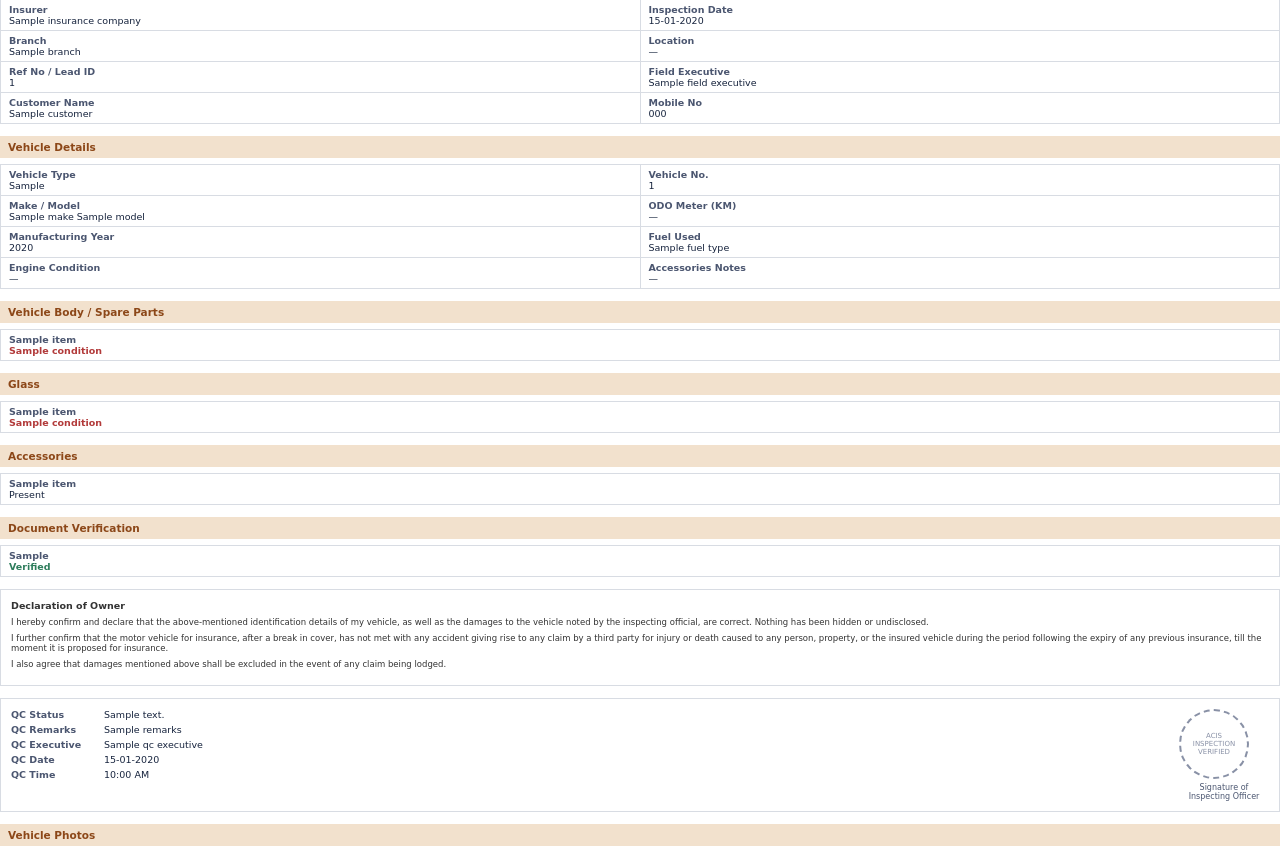
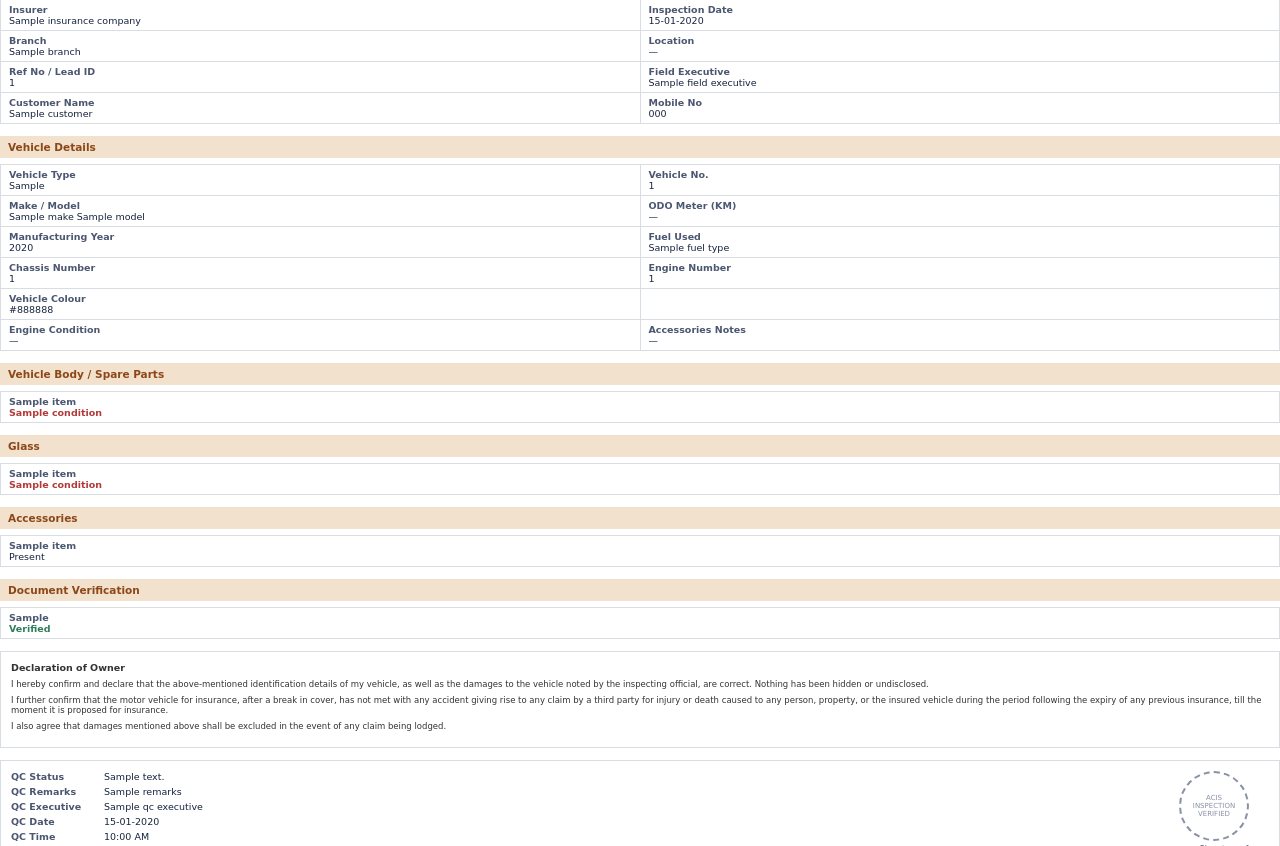
Before and after one commit to prudhvirajeshm5-hub/ACIS, a Django app: template templates/inspections/report_pdf.html in a window 1280 px wide. Shown: the part 427-1273 px from the top of the page. Run offline with Django 5.2, Linux system fonts and the light colour scheme; the template is opened without the code that fills it: most values are stand-ins (such as "Sample title", 1, 10 or a date in 2020); grey boxes marked "Sample" are stand-in pictures.

Commit message:
Add chassis number, engine number, and vehicle colour to report PDF

```diff
--- a/templates/inspections/report_pdf.html
+++ b/templates/inspections/report_pdf.html
@@ -175,6 +175,14 @@
     <td><b>Fuel Used</b><br>{{ mis.vehicle.fuel_type.name }}</td>
   </tr>
   <tr>
+    <td><b>Chassis Number</b><br>{{ inspection.chassis_number|default:"—" }}</td>
+    <td><b>Engine Number</b><br>{{ inspection.engine_number|default:"—" }}</td>
+  </tr>
+  <tr>
+    <td><b>Vehicle Colour</b><br>{{ inspection.vehicle_colour|default:"—" }}</td>
+    <td></td>
+  </tr>
+  <tr>
     <td><b>Engine Condition</b><br>{{ inspection.engine_condition|default:"—" }}</td>
     <td><b>Accessories Notes</b><br>{{ inspection.accessories_condition_notes|default:"—" }}</td>
   </tr>
```
